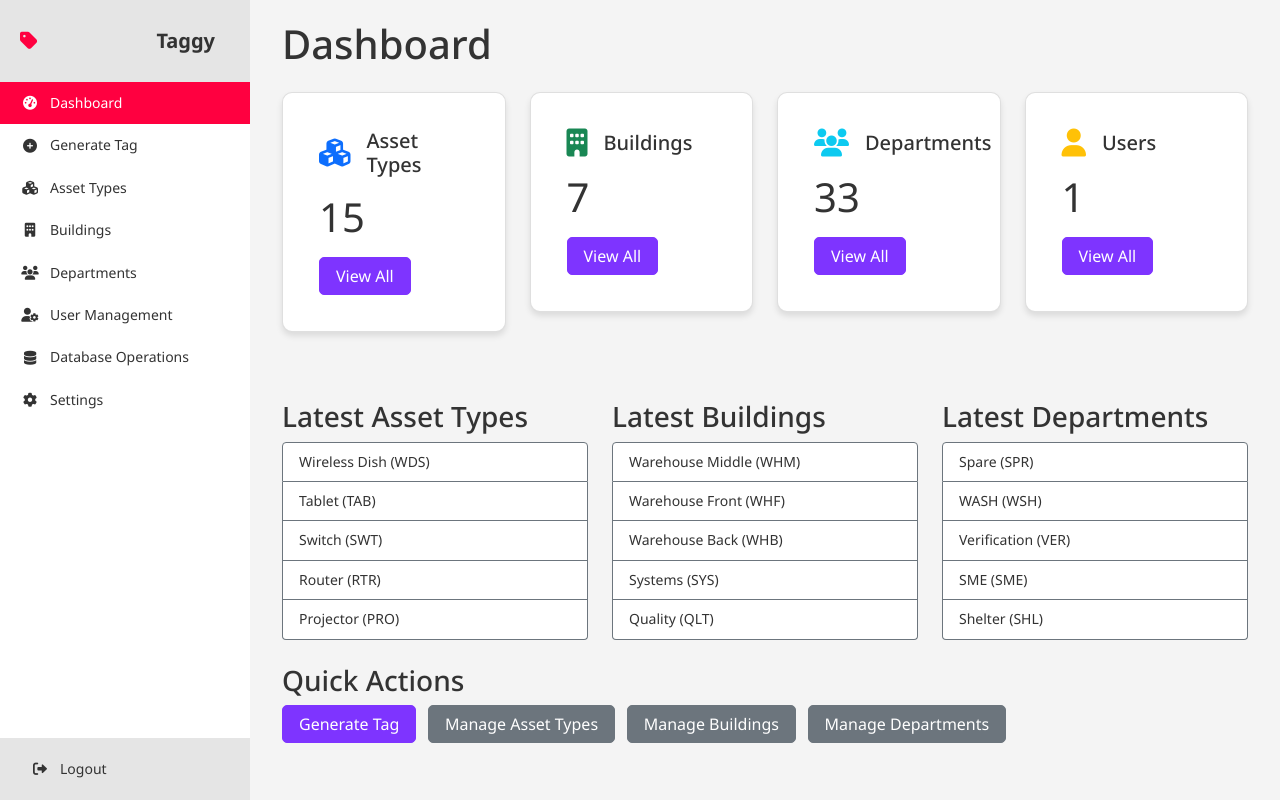
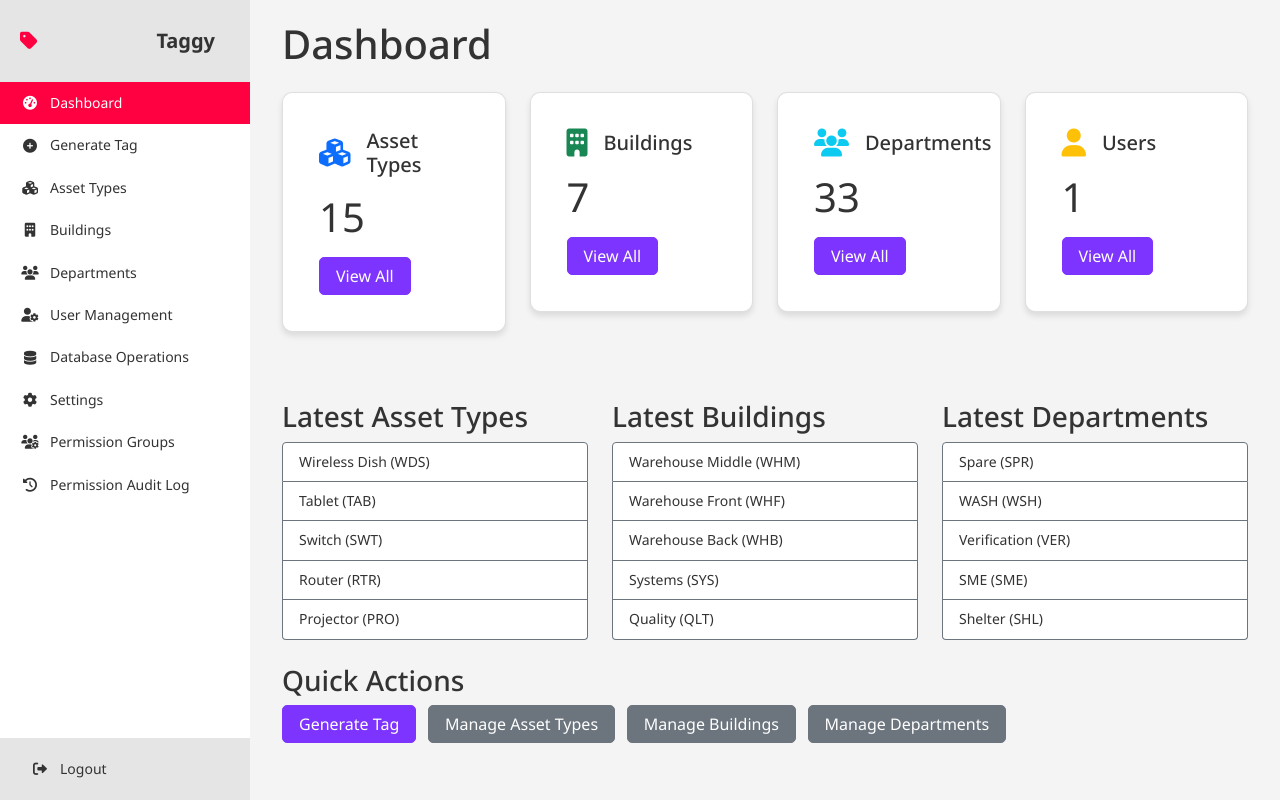
Before and after one commit to amworx/tagger, a Flask app: page / in a window 1280 px wide. Run offline with Flask 2, Linux system fonts and the light colour scheme; a user stored in the database is signed in; data comes from the database, SQL or seed files in the repository; some libraries are stand-ins or nearby versions.

Commit message:
permissions system

```diff
--- a/app/templates/base.html
+++ b/app/templates/base.html
@@ -72,6 +72,20 @@
                             </a>
                         </li>
                     {% endif %}
+                    {% if current_user.is_superadmin() %}
+                        <li class="nav-item">
+                            <a class="nav-link {% if request.endpoint == 'permissions.permission_groups' %}active{% endif %}"
+                               href="{{ url_for('permissions.permission_groups') }}">
+                                <i class="fas fa-users-cog"></i> Permission Groups
+                            </a>
+                        </li>
+                        <li class="nav-item">
+                            <a class="nav-link {% if request.endpoint == 'permissions.audit_log' %}active{% endif %}"
+                               href="{{ url_for('permissions.audit_log') }}">
+                                <i class="fas fa-history"></i> Permission Audit Log
+                            </a>
+                        </li>
+                    {% endif %}
                 </ul>
             </div>
             <div class="sidebar-footer">
```
Also changed, not shown: app/templates/user_management.html (+25 -12 lines).
